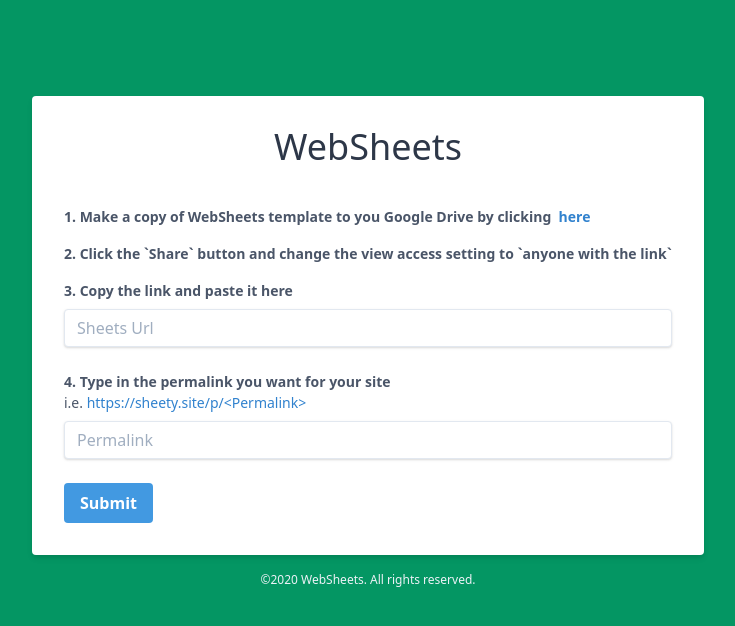
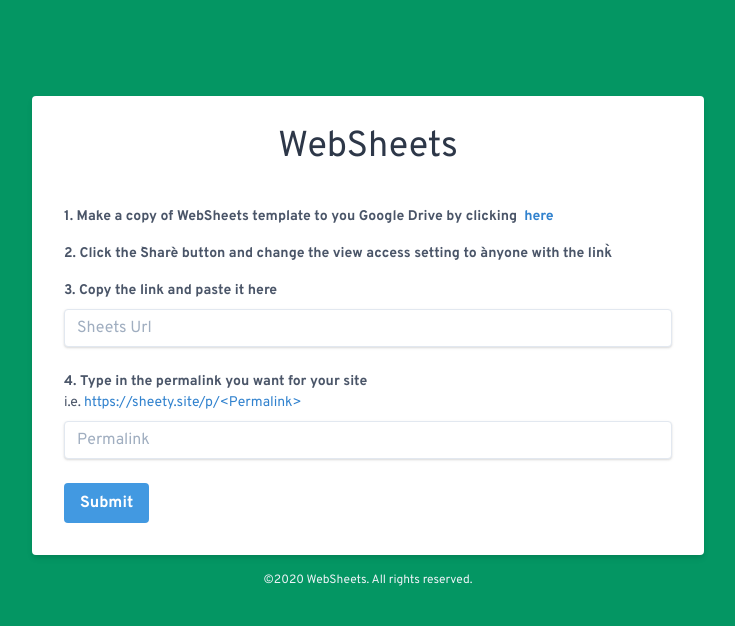
Before and after one commit to tengkuhafidz/WebSheets-Generator, a Gatsby site: page / in a window 1280 px wide. Shown: the whole page, without its empty margins (272-1007 px from the left). Built offline with nearby package versions, Linux system fonts and the light colour scheme; Gatsby itself is replaced by a stand-in of ours; no server answers.

Commit message:
update default font to overpass

```diff
--- a/src/styles/global.css
+++ b/src/styles/global.css
@@ -1,7 +1,9 @@
+@import url('https://fonts.googleapis.com/css2?family=Overpass:ital,wght@0,100;0,200;0,300;0,400;0,600;0,700;0,800;0,900;1,100;1,200;1,300;1,400;1,600;1,700;1,800;1,900&display=swap');
 @tailwind base;
 @tailwind components;
 @tailwind utilities;
 
 html {
   scroll-behavior: smooth;
+  font-family: 'Overpass', sans-serif;
 }
```
